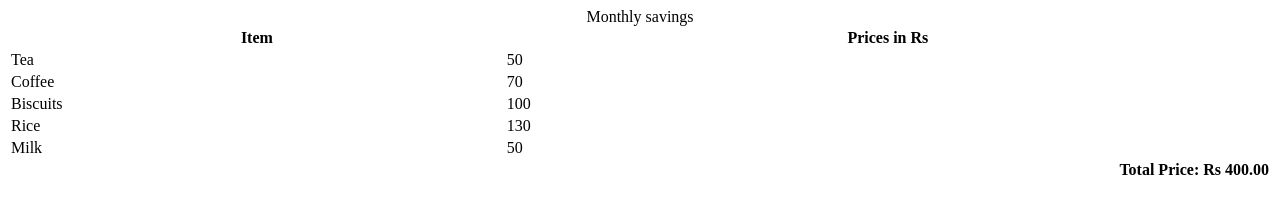
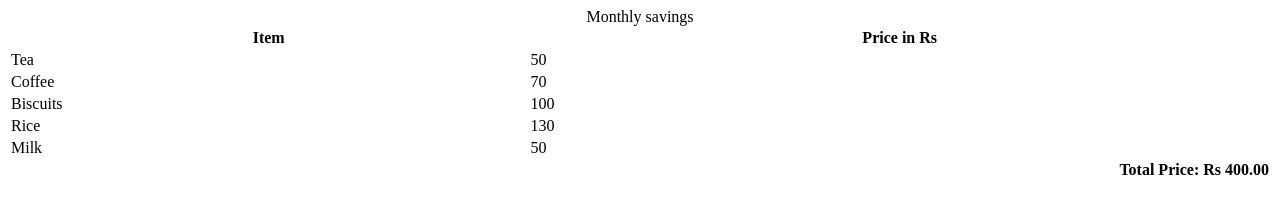
Before and after one commit to acciojob/grofers-checkout-Jayasurya016, a website: page main.html in a window 1280 px wide. Drawn offline with Linux system fonts and the light colour scheme.

Commit message:
created a submission

```diff
--- a/main.html
+++ b/main.html
@@ -14,7 +14,7 @@
     </caption>
     <tr>
       <th>Item</th>
-      <th>Prices in Rs</th>
+      <th>Price in Rs</th>
     </tr>
     <tr>
       <td class="item">Tea</td>
--- a/script.js
+++ b/script.js
@@ -15,7 +15,7 @@ function calculateTotalPrice() {
     });
 
     // 3. Select the table body
-    const tableBody = document.querySelector('table');
+    const tableBody = document.querySelector('tbody');
 
     // 4. Create a new table row for the total price
     const newRow = document.createElement('tr');
```
